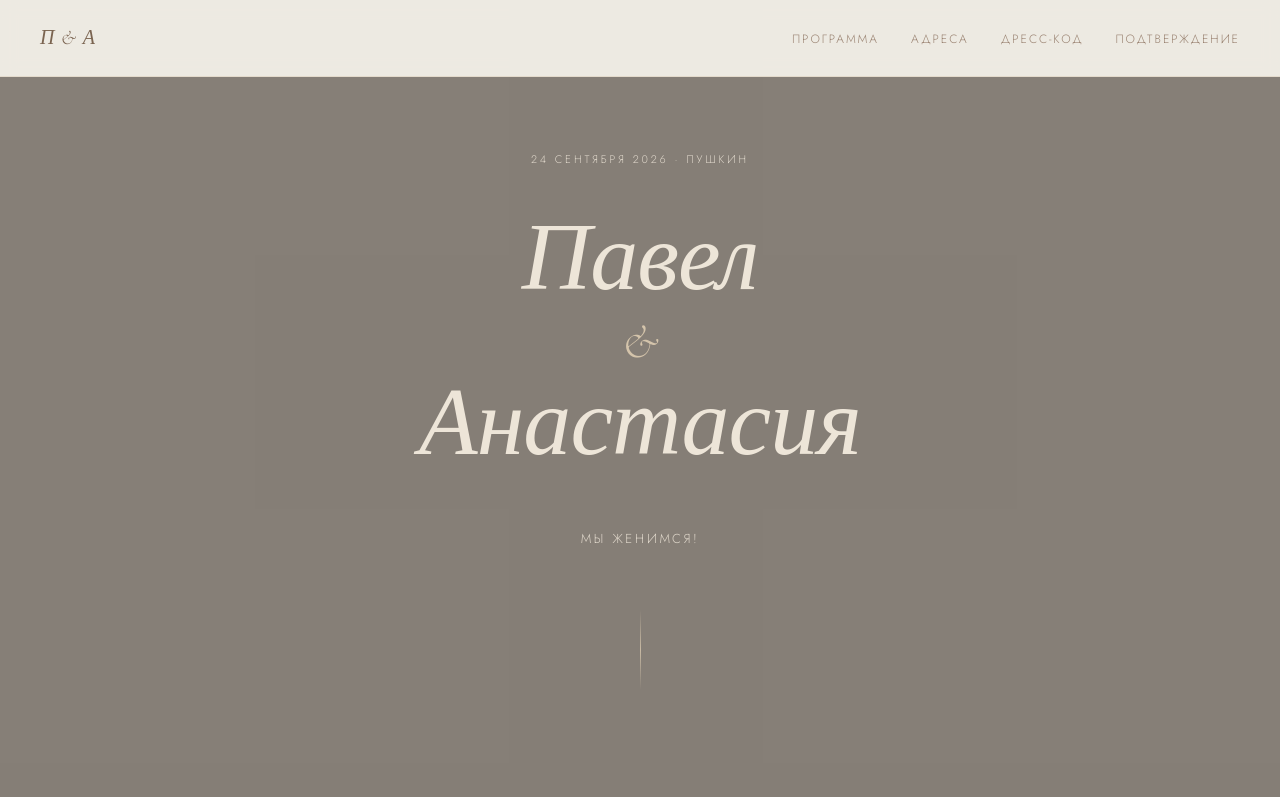
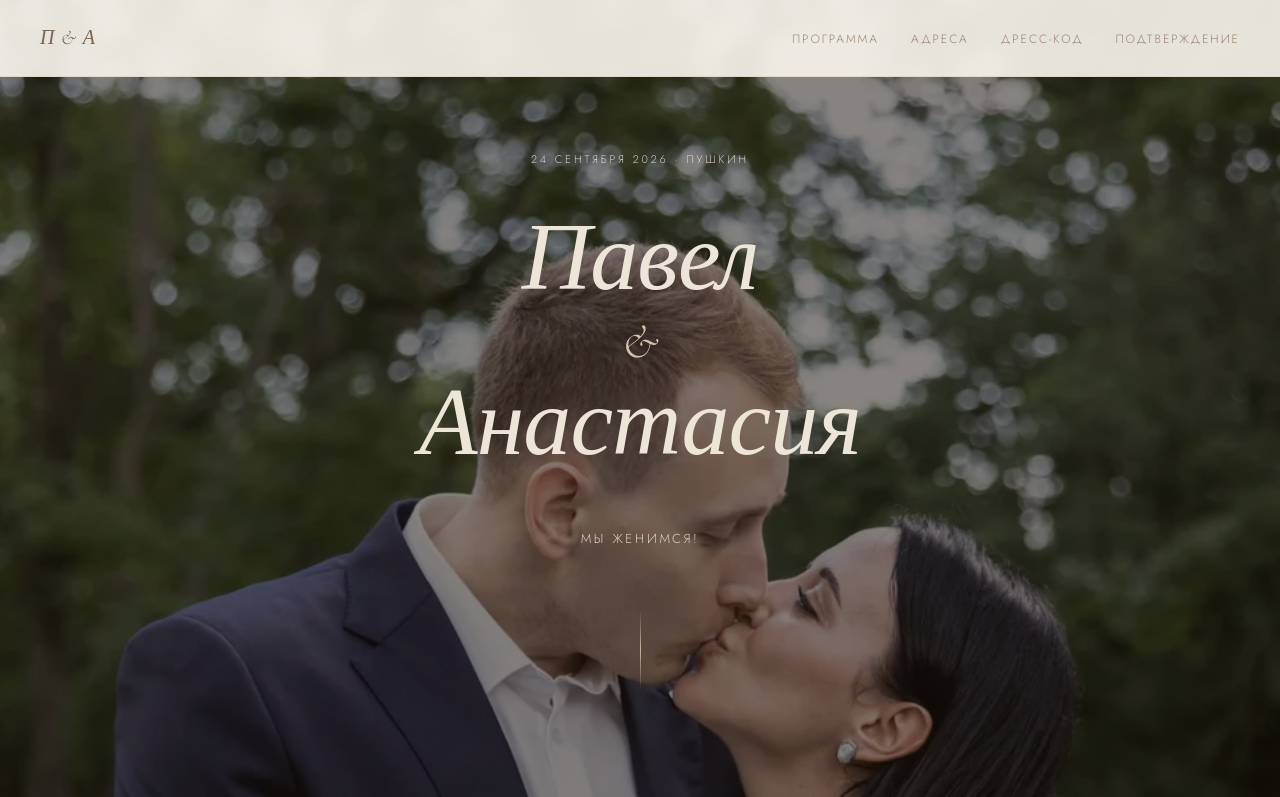
Before and after one commit to tkachev22/wedding2409, a plain HTML site: page index.html in a window 1280 px wide. Shown: the top 797 px of the page. Drawn offline with nearby package versions, Linux system fonts and the light colour scheme; the site is published under a folder, as on GitHub Pages, so addresses that start at the root find nothing.

Commit message:
без следа

```diff
--- a/index.html
+++ b/index.html
@@ -92,7 +92,7 @@
     padding: 120px 40px 80px;
     max-width: 100%;
     position: relative;
-    background-image: url('/wedding-hero-optimized.webp');
+    background-image: url('wedding-hero-optimized.webp');
     background-size: cover;
     background-position: center top;
   }
```
